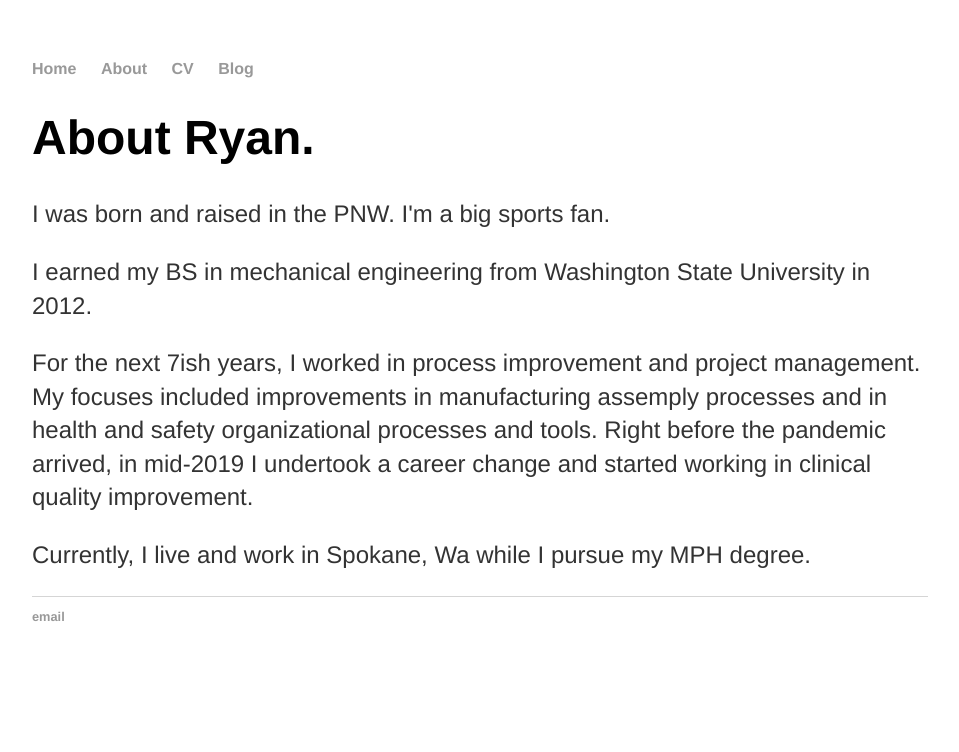
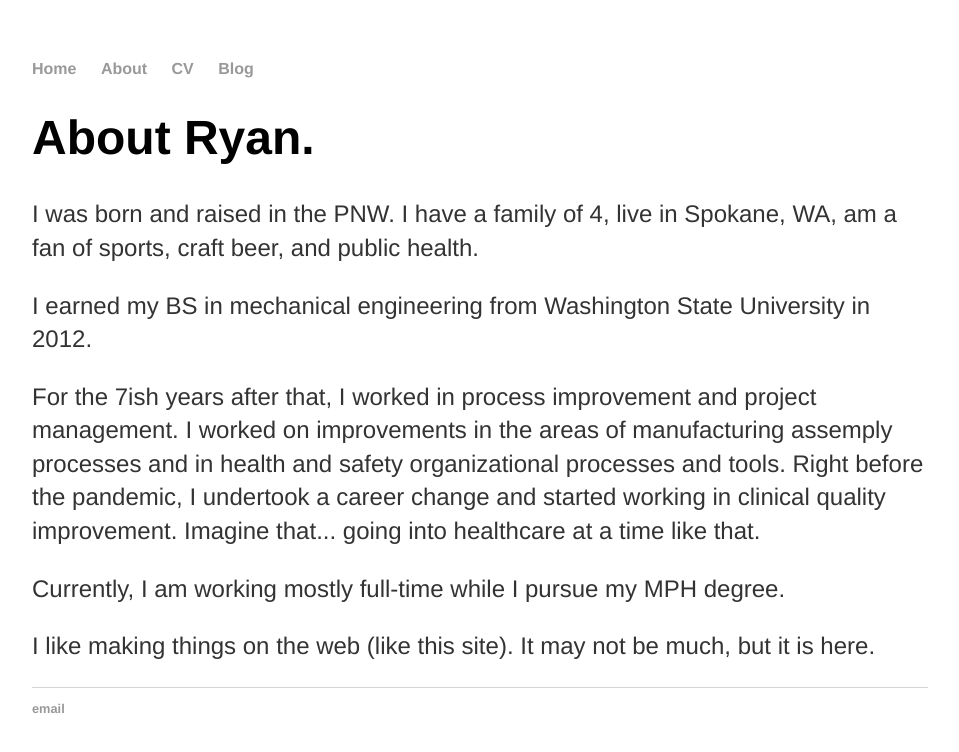
Before and after one commit to rjd712/rjd712.github.io, a Jekyll site: the page built from about/index.html, in a window 1280 px wide. Shown: the top 752 px of the page, without its empty margins (160-1119 px from the left). Built offline with Jekyll 4.4.1, drawn with Linux system fonts in a browser that asks for light colours.

Commit message:
Update index.html

```diff
--- a/about/index.html
+++ b/about/index.html
@@ -4,10 +4,11 @@ title: Ryan Drobny
 ---
 <div class="blurb">
 	<h1>About Ryan.</h1>
-	<p>I was born and raised in the PNW. I'm a big sports fan. </p>
+	<p>I was born and raised in the PNW. I have a family of 4, live in Spokane, WA, am a fan of sports, craft beer, and public health. </p>
 	<p>I earned my BS in mechanical engineering from Washington State University in 2012.</p>
-  	<p>For the next 7ish years, I worked in process improvement and project management. My focuses included improvements in manufacturing assemply processes and in health and safety organizational processes and tools. Right before the pandemic arrived, in mid-2019 I undertook a career change and started working in clinical quality improvement.</p>
-  <p>Currently, I live and work in Spokane, Wa while I pursue my MPH degree. </p>
+  	<p>For the 7ish years after that, I worked in process improvement and project management. I worked on improvements in the areas of manufacturing assemply processes and in health and safety organizational processes and tools. Right before the pandemic, I undertook a career change and started working in clinical quality improvement. Imagine that... going into healthcare at a time like that.</p>
+  	<p>Currently, I am working mostly full-time while I pursue my MPH degree. </p>
+	<p>I like making things on the web (like this site). It may not be much, but it is here.</p>
 
 
 </div><!-- /.blurb -->
```
